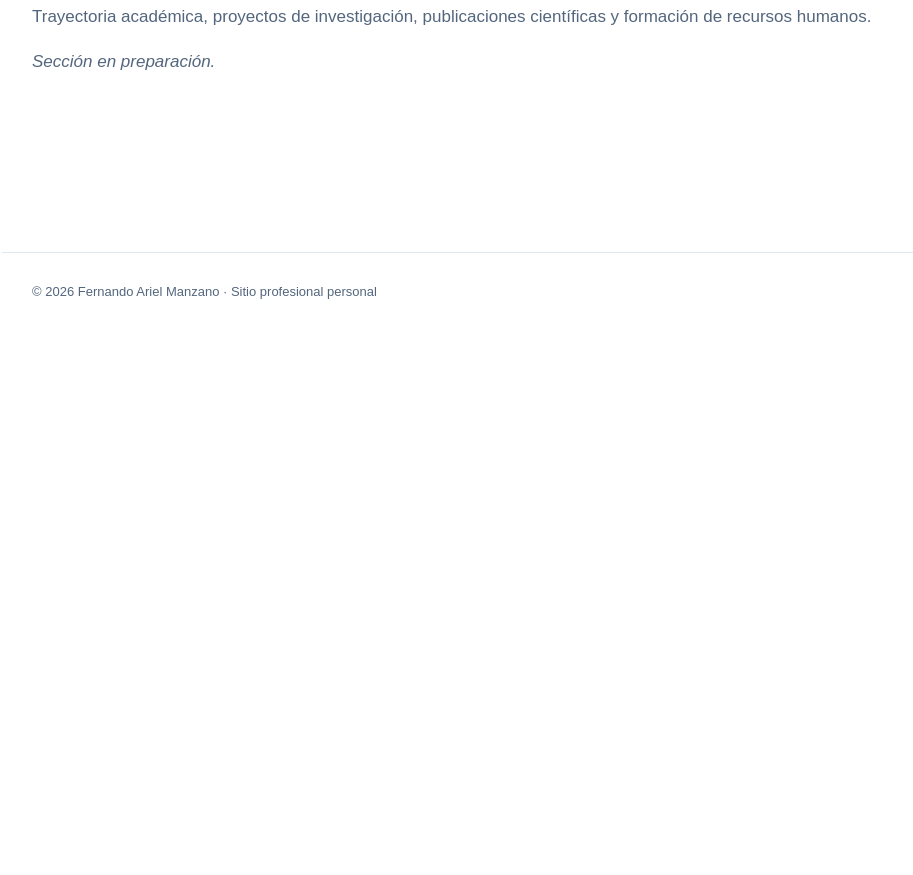
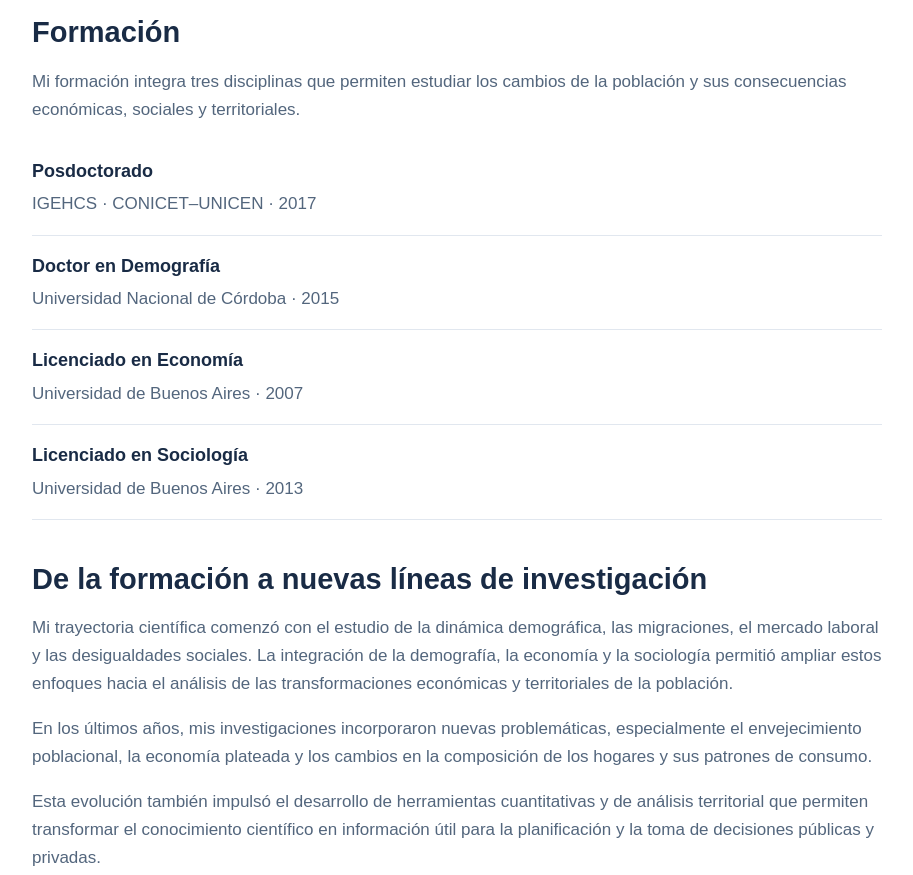
Before and after one commit to DrFernandoManzano/DrFernandoManzano.github.io, a plain HTML site: page investigacion.html in a window 1280 px wide. Shown: the part 348-1223 px from the top of the page, without its empty margins (78-991 px from the left). Before the commit the page ends 800 px from the top, so only its background shows below. Drawn offline with Linux system fonts and the light colour scheme.

Commit message:
Update investigacion.html

```diff
--- a/investigacion.html
+++ b/investigacion.html
@@ -1 +1,80 @@
-<!doctype html><html lang="es"><head><meta charset="utf-8"><meta name="viewport" content="width=device-width, initial-scale=1"><meta name="description" content="Fernando Ariel Manzano. Investigación científica, demografía, economía, sociología y análisis territorial."><title>Investigación científica | Dr. Fernando Ariel Manzano</title><link rel="stylesheet" href="estilos.css"></head><body><header><a class="brand" href="index.html">FERNANDO ARIEL MANZANO</a><nav aria-label="Navegación principal"><a href="index.html">Inicio</a><a href="investigacion.html">Investigación científica</a><a href="asesoramiento.html">Asesoramiento y análisis aplicado</a><a href="divulgacion.html">Divulgación científica</a></nav></header><main><section class="page"><a class="back" href="index.html">← Volver al inicio</a><p class="eyebrow">Trayectoria académica</p><h1>Investigación científica</h1><p>Trayectoria académica, proyectos de investigación, publicaciones científicas y formación de recursos humanos.</p><p><em>Sección en preparación.</em></p></section></main><footer>© 2026 Fernando Ariel Manzano · Sitio profesional personal</footer></body></html>
+
+<!doctype html>
+<html lang="es">
+<head>
+  <meta charset="utf-8">
+  <meta name="viewport" content="width=device-width, initial-scale=1">
+  <meta name="description" content="Formación y trayectoria científica de Fernando Ariel Manzano.">
+  <title>Investigación científica | Dr. Fernando Ariel Manzano</title>
+  <link rel="stylesheet" href="estilos.css">
+  <style>
+    .formacion { max-width: 850px; margin: 36px auto; }
+    .formacion h2 { margin-bottom: 18px; }
+    .estudio {
+      padding: 16px 0;
+      border-bottom: 1px solid #e1e7ef;
+    }
+    .estudio h3 { margin: 0 0 4px; font-size: 18px; }
+    .estudio p { margin: 0; color: #53667d; }
+    .evolucion { margin-top: 42px; }
+    .evolucion h2 { margin-bottom: 16px; }
+    .evolucion p { margin-bottom: 16px; }
+  </style>
+</head>
+<body>
+  <header>
+    <a class="brand" href="index.html">FERNANDO ARIEL MANZANO</a>
+    <nav aria-label="Navegación principal">
+      <a href="index.html">Inicio</a>
+      <a href="investigacion.html">Investigación científica</a>
+      <a href="asesoramiento.html">Asesoramiento y análisis aplicado</a>
+      <a href="divulgacion.html">Divulgación científica</a>
+    </nav>
+  </header>
+
+  <main>
+    <section class="page">
+      <a class="back" href="index.html">← Volver al inicio</a>
+      <p class="eyebrow">Trayectoria académica</p>
+      <h1>Investigación científica</h1>
+
+      <div class="formacion">
+        <h2>Formación</h2>
+        <p>Mi formación integra tres disciplinas que permiten estudiar los cambios de la población y sus consecuencias económicas, sociales y territoriales.</p>
+
+        <div class="estudio">
+          <h3>Posdoctorado</h3>
+          <p>IGEHCS · CONICET–UNICEN · 2017</p>
+        </div>
+
+        <div class="estudio">
+          <h3>Doctor en Demografía</h3>
+          <p>Universidad Nacional de Córdoba · 2015</p>
+        </div>
+
+        <div class="estudio">
+          <h3>Licenciado en Economía</h3>
+          <p>Universidad de Buenos Aires · 2007</p>
+        </div>
+
+        <div class="estudio">
+          <h3>Licenciado en Sociología</h3>
+          <p>Universidad de Buenos Aires · 2013</p>
+        </div>
+
+        <div class="evolucion">
+          <h2>De la formación a nuevas líneas de investigación</h2>
+
+          <p>Mi trayectoria científica comenzó con el estudio de la dinámica demográfica, las migraciones, el mercado laboral y las desigualdades sociales. La integración de la demografía, la economía y la sociología permitió ampliar estos enfoques hacia el análisis de las transformaciones económicas y territoriales de la población.</p>
+
+          <p>En los últimos años, mis investigaciones incorporaron nuevas problemáticas, especialmente el envejecimiento poblacional, la economía plateada y los cambios en la composición de los hogares y sus patrones de consumo.</p>
+
+          <p>Esta evolución también impulsó el desarrollo de herramientas cuantitativas y de análisis territorial que permiten transformar el conocimiento científico en información útil para la planificación y la toma de decisiones públicas y privadas.</p>
+        </div>
+      </div>
+    </section>
+  </main>
+
+  <footer>© 2026 Fernando Ariel Manzano · Sitio profesional personal</footer>
+</body>
+</html>
```
